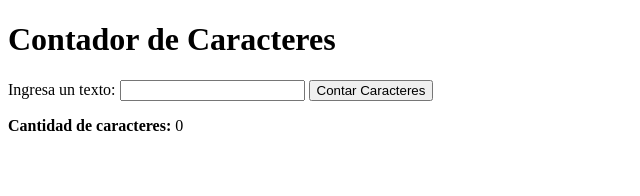
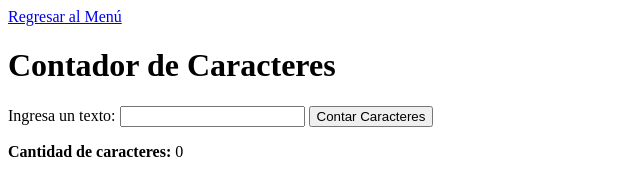
Before and after one commit to 231273214/Taller-JS-CSS-HTML, a plain HTML site: page Trabajo Java/html/contador.html in a window 1280 px wide. Shown: the whole page, without its empty margins (0-640 px from the left). Drawn offline with Linux system fonts and the light colour scheme.

Commit message:
Update contador.html

```diff
--- a/Trabajo Java/html/contador.html
+++ b/Trabajo Java/html/contador.html
@@ -5,6 +5,7 @@
     <meta charset="UTF-8">
 </head>
 <body>
+    <a href="../menu.html" class="back-button">Regresar al Menú</a>
     <h1>Contador de Caracteres</h1>
     <label for="texto">Ingresa un texto:</label>
     <input type="text" id="texto">
```
